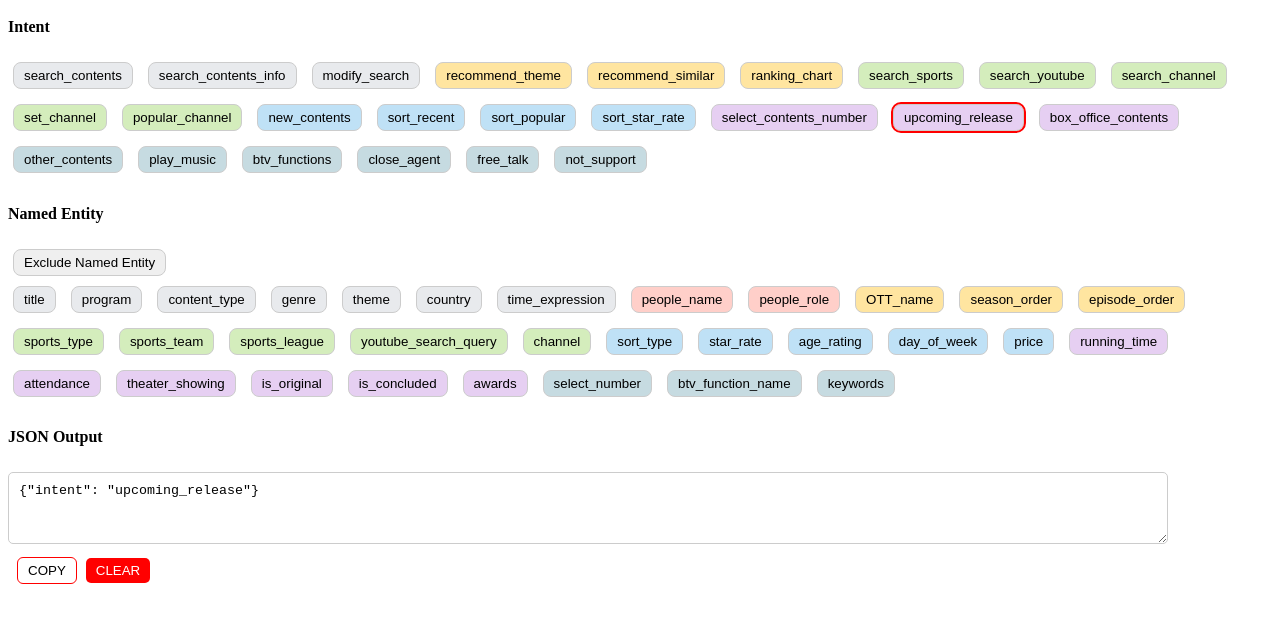
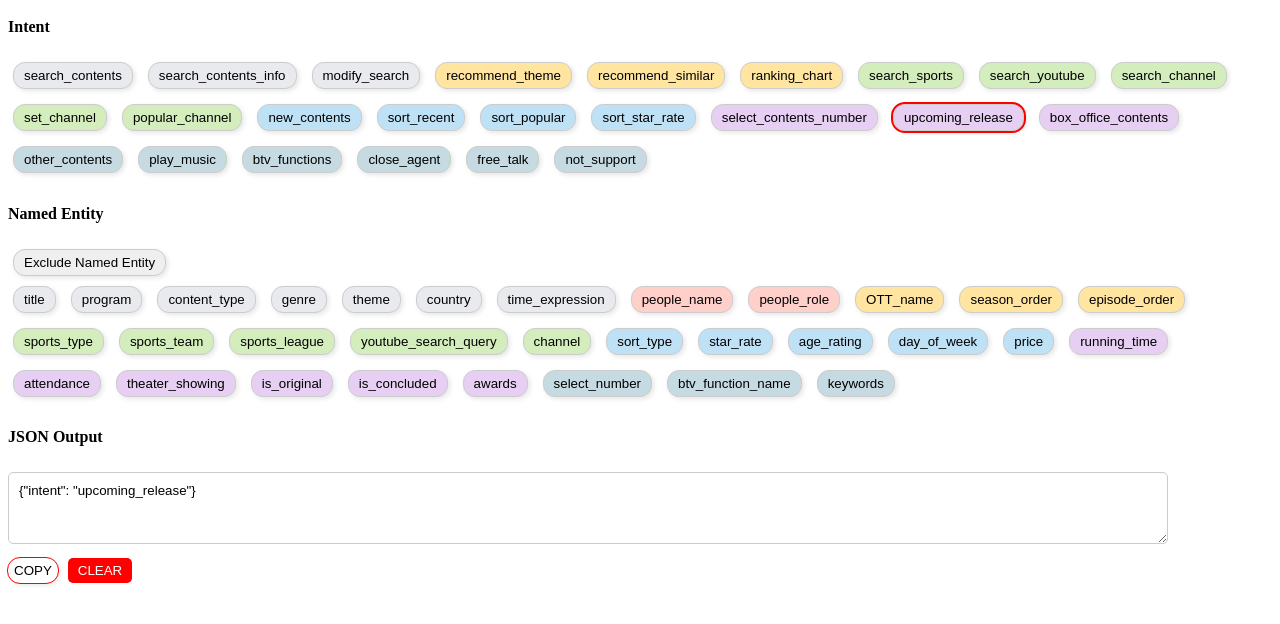
Before and after one commit to jinjingo/training_dt, a plain HTML site: page index.html in a window 1280 px wide. Both pictures are taken after a click on the button "upcoming_release". Shown: the part 44-668 px from the top of the page. Drawn offline with nearby package versions, Linux system fonts and the light colour scheme.

Commit message:
Update index.html

```diff
--- a/index.html
+++ b/index.html
@@ -9,16 +9,15 @@
         .btn {
             border: 1px solid #ccc;
             border-radius: 8px;
-            padding: 5px 10px;
+            padding: 5px 5px;
             margin: 5px;
             cursor: pointer;
         }
 
         .selected {
-            outline: 2px solid red; /* 빨간색 아웃라인 설정 */
+            outline: 2px solid red;
         }
 
-        /* Intent 버튼 색상 설정 */
         #intent-buttons {
             display: flex;
             flex-wrap: wrap;
@@ -128,13 +127,34 @@
             padding: 10px;
             border: 1px solid #ccc;
             border-radius: 5px;
-            white-space: pre-wrap; /* Preserve formatting with line breaks */
-            font-family: 'Courier New', Courier, monospace; /* Monospace font for consistent spacing */
+            white-space: pre-wrap;
+            font-family: 'Poppins', sans-serif, monospace;
+        }
+
+
+       .btn {
+            border: 1px solid #ccc;
+            border-radius: 12px;
+            padding: 5px 10px;
+            margin: 5px;
+            cursor: pointer;
+            transition: all 0.3s ease;
+            box-shadow: 2px 2px 5px rgba(0, 0, 0, 0.1);
+        }
+
+        .btn:hover {
+            transform: scale(1.03);
+            box-shadow: 4px 4px 8px rgba(0, 0, 0, 0.2);
+        }
+
+        .btn:active {
+            transform: scale(0.98);
+            box-shadow: none;
         }
 
         .action-btn {
-            background-color: #ff0000; /* 빨간색 배경 */
-            color: #fff; /* 흰색 글자색 */
+            background-color: #ff0000;
+            color: #fff;
             border: none;
             border-radius: 5px;
             padding: 5px 10px;
@@ -147,10 +167,20 @@
             background-color: #fff;
             color: #000;
             border: none;
-            border-radius: 5px;
-            padding: 5px 10px;
+            border-radius: 12px;
             cursor: pointer;
-            margin-left: 10px;
+            transition: transform 0.2s ease, box-shadow 0.2s ease;
+            box-shadow: 2px 2px 5px rgba(0, 0, 0, 0.1);
+        }
+
+        .copy-btn:hover {
+            transform: scale(1.03);
+            box-shadow: 4px 4px 10px rgba(0, 0, 0, 0.2);
+        }
+
+        .copy-btn:active {
+            transform: scale(1.1);
+            box-shadow: 6px 6px 15px rgba(0, 0, 0, 0.3);
         }
 
         .entity-input {
@@ -177,7 +207,7 @@
         }
 
         #exclude-toggle.selected {
-            outline: 2px solid black; /* Black outline for selected state */
+            outline: 2px solid #333;
         }
 
     </style>
@@ -267,7 +297,7 @@
     <h4>JSON Output</h4>
     <textarea id="json-output"></textarea> <!-- readonly 속성 제거 -->
 
-    <!-- JSON Output 버튼 컨테이너 추가 -->
+    <!-- JSON Output 버튼 컨테이너 -->
     <div id="output-buttons" style="display: flex; justify-content: flex-start; margin-top: 10px;">
         <button class="copy-btn" onclick="copyToClipboard()">COPY</button>
         <button class="action-btn" onclick="clearAll()">CLEAR</button>
```
